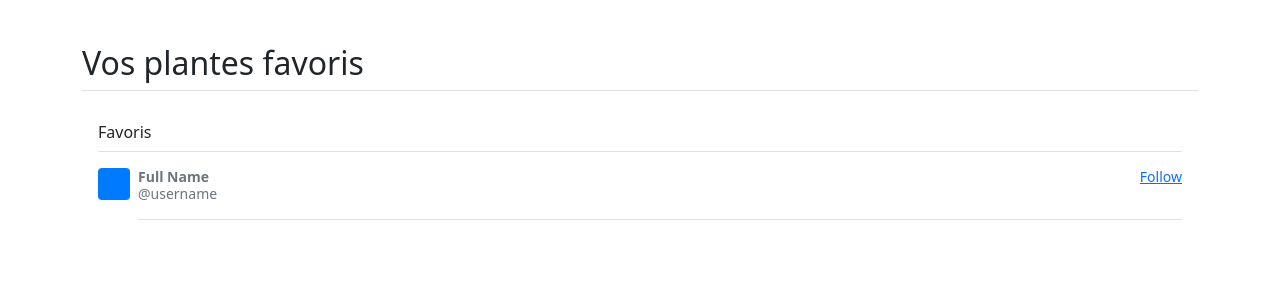
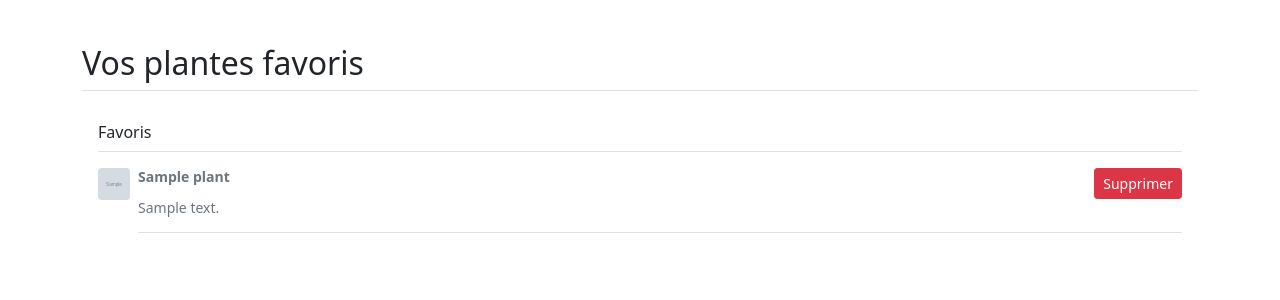
Before and after one commit to ZAomineZ/plant_app, a Django app: a page that uses plant/templates/layout/header.html in a window 1280 px wide. Shown: the part 76-376 px from the top of the page. Run offline with Django 3.2, Linux system fonts and the light colour scheme; a user stored in the database is signed in; tables that the repository leaves empty hold one stand-in row (values such as "Sample post"); grey boxes marked "Sample" are stand-in pictures.

Commit message:
feat: fix bug test and add relation ManyToMany with the favorite_plant model to user

```diff
--- a/plant/models.py
+++ b/plant/models.py
@@ -48,7 +48,13 @@ class Plant(models.Model):
 
 class FavoritePlant(models.Model):
     plant = models.ForeignKey(Plant, on_delete=models.CASCADE)
-    user = models.ForeignKey(User, on_delete=models.CASCADE)
 
     created_at = models.DateTimeField(auto_now_add=True, null=True)
     updated_at = models.DateTimeField(auto_now=True, null=True)
+
+
+class CustomUser(User):
+    favorite_plants = models.ManyToManyField(FavoritePlant)
+
+    def __str__(self):
+        return self.username
--- a/plant/templates/layout/header.html
+++ b/plant/templates/layout/header.html
@@ -19,13 +19,16 @@
                 </ul>
                 <ul class="nav col-12 col-lg-auto my-2 justify-content-center my-md-0 text-small">
                     <li>
-                        <a href="{% url 'plant:favorite_plant.index' 'vincent' %}" class="nav-link text-white">
+                        {% if user.is_authenticated %}
+                            <a href="{% url 'plant:favorite_plant.index' username=user.username %}"
+                               class="nav-link text-white">
                                 <svg xmlns="http://www.w3.org/2000/svg" width="16" height="16" fill="currentColor"
                                      class="bi d-block mx-auto mb-1" viewBox="0 0 16 16">
                                     <path d="M2.866 14.85c-.078.444.36.791.746.593l4.39-2.256 4.389 2.256c.386.198.824-.149.746-.592l-.83-4.73 3.522-3.356c.33-.314.16-.888-.282-.95l-4.898-.696L8.465.792a.513.513 0 0 0-.927 0L5.354 5.12l-4.898.696c-.441.062-.612.636-.283.95l3.523 3.356-.83 4.73zm4.905-2.767-3.686 1.894.694-3.957a.565.565 0 0 0-.163-.505L1.71 6.745l4.052-.576a.525.525 0 0 0 .393-.288L8 2.223l1.847 3.658a.525.525 0 0 0 .393.288l4.052.575-2.906 2.77a.565.565 0 0 0-.163.506l.694 3.957-3.686-1.894a.503.503 0 0 0-.461 0z"></path>
                                 </svg>
                                 Favorite
                             </a>
+                        {% endif %}
                     </li>
                 </ul>
             </div>
--- a/plant/templates/plant/favorite_plant/index.html
+++ b/plant/templates/plant/favorite_plant/index.html
@@ -1,4 +1,6 @@
 {% extends 'layout/base.html' %}
+
+{% load static %}
 
 {% block content %}
     <div class="container py-5" style="padding-top: 6rem !important;">
@@ -7,22 +9,21 @@
         {% if plants_favorite.count != 0 %}
             <div class="my-3 p-3 bg-body rounded-shadow-sm">
                 <h6 class="border-bottom pb-2 mb-0">Favoris</h6>
-                <div class="d-flex text-muted pt-3">
-                    <svg class="bd-placeholder-img flex-shrink-0 me-2 rounded" width="32" height="32"
-                         xmlns="http://www.w3.org/2000/svg" role="img" aria-label="Placeholder: 32x32"
-                         preserveAspectRatio="xMidYMid slice" focusable="false"><title>Placeholder</title>
-                        <rect width="100%" height="100%" fill="#007bff"></rect>
-                        <text x="50%" y="50%" fill="#007bff" dy=".3em">32x32</text>
-                    </svg>
+                {% for plant_favorite in plants_favorite %}
+                    <div class="d-flex text-muted pt-3">
+                        <img src="{% static plant_favorite.plant.image.image %}" alt="{{ plant_favorite.plant.slug }}"
+                             class="bd-placeholder-img flex-shrink-0 me-2 rounded" width="32" height="32">
 
-                    <div class="pb-3 mb-0 small lh-sm border-bottom w-100">
-                        <div class="d-flex justify-content-between">
-                            <strong class="text-gray-dark">Full Name</strong>
-                            <a href="#">Follow</a>
+                        <div class="pb-3 mb-0 small lh-sm border-bottom w-100">
+                            <div class="d-flex justify-content-between">
+                                <strong class="text-gray-dark">{{ plant_favorite.plant.title }}</strong>
+                                <a href="{% url 'plant:favorite_plant.delete' username=user.username plant_slug=plant_favorite.plant.slug %}"
+                                   class="btn btn-sm btn-danger">Supprimer</a>
+                            </div>
+                            <span class="d-block">{{ plant_favorite.plant.description }}</span>
                         </div>
-                        <span class="d-block">@username</span>
                     </div>
-                </div>
+                {% endfor %}
             </div>
         {% else %}
             <div class="bg-light p-5 mt-5 rounded">
--- a/plant/views/favorite_plant.py
+++ b/plant/views/favorite_plant.py
@@ -1,33 +1,34 @@
 from django.contrib import messages
 from django.contrib.auth.decorators import login_required
-from django.contrib.auth.models import User
 from django.http import HttpResponseRedirect
 from django.shortcuts import render, get_object_or_404
 from django.urls import reverse
 
-from plant.models import FavoritePlant, Plant
+from plant.models import FavoritePlant, Plant, CustomUser
 
 
 @login_required
 def index(request, username: str):
-    user = get_object_or_404(User, username=username)
+    user = get_object_or_404(CustomUser, username=username)
     if request.user.username != user.username:
         return HttpResponseRedirect(reverse('plant:index'))
 
-    plants_favorite = FavoritePlant.objects.filter(user=user).all()
+    plants_favorite = user.favorite_plants.all()
     return render(request, 'plant/favorite_plant/index.html', {'plants_favorite': plants_favorite})
 
 
 @login_required
 def add(request, username: str, plant_slug: str):
-    user = get_object_or_404(User, username=username)
+    user = get_object_or_404(CustomUser, username=username)
     plant = get_object_or_404(Plant, slug=plant_slug)
     if request.user.username != user.username:
         return HttpResponseRedirect(reverse('plant:index'))
 
     # Add the plant current in the favorite plant model to user authenticated
-    if not FavoritePlant.objects.filter(user=user, plant=plant):
-        FavoritePlant.objects.create(user=user, plant=plant)
+    favorite_plant = FavoritePlant.objects.filter(plant=plant)
+    if not favorite_plant:
+        favorite_plant = FavoritePlant.objects.create(plant=plant)
+        user.favorite_plants.add(favorite_plant)
     else:
         messages.error(request, 'Vous avez déjà ajouté cette plante dans vos favoris !')
     return HttpResponseRedirect(request.META.get('HTTP_REFERER'))
@@ -35,14 +36,15 @@ def add(request, username: str, plant_slug: str):
 
 @login_required
 def delete(request, username: str, plant_slug: str):
-    user = get_object_or_404(User, username=username)
+    user = get_object_or_404(CustomUser, username=username)
     plant = get_object_or_404(Plant, slug=plant_slug)
     if request.user.username != user.username:
         return HttpResponseRedirect(reverse('plant:index'))
 
     # Delete the plant current in the favorite plant model to user authenticated
-    favorite_plant = FavoritePlant.objects.filter(user=user, plant=plant)
+    favorite_plant = FavoritePlant.objects.filter(plant=plant)
     if favorite_plant.exists():
         favorite_plant.delete()
     else:
         messages.error(request, 'Vous ne pouvez pas supprimier une plante qui n\'est pas dans vos favoris !')
+    return HttpResponseRedirect(request.META.get('HTTP_REFERER'))
```
Also changed, not shown: plant/factories.py (+3 -5 lines), plant/templates/plant/components/listing_with_pagination.html (+6 -4 lines), plant/tests/favorite_plant/test_action.py (+8 -8 lines), plant/tests/favorite_plant/test_index.py (+4 -3 lines). Lines whose indentation alone changed are shown as unchanged.
